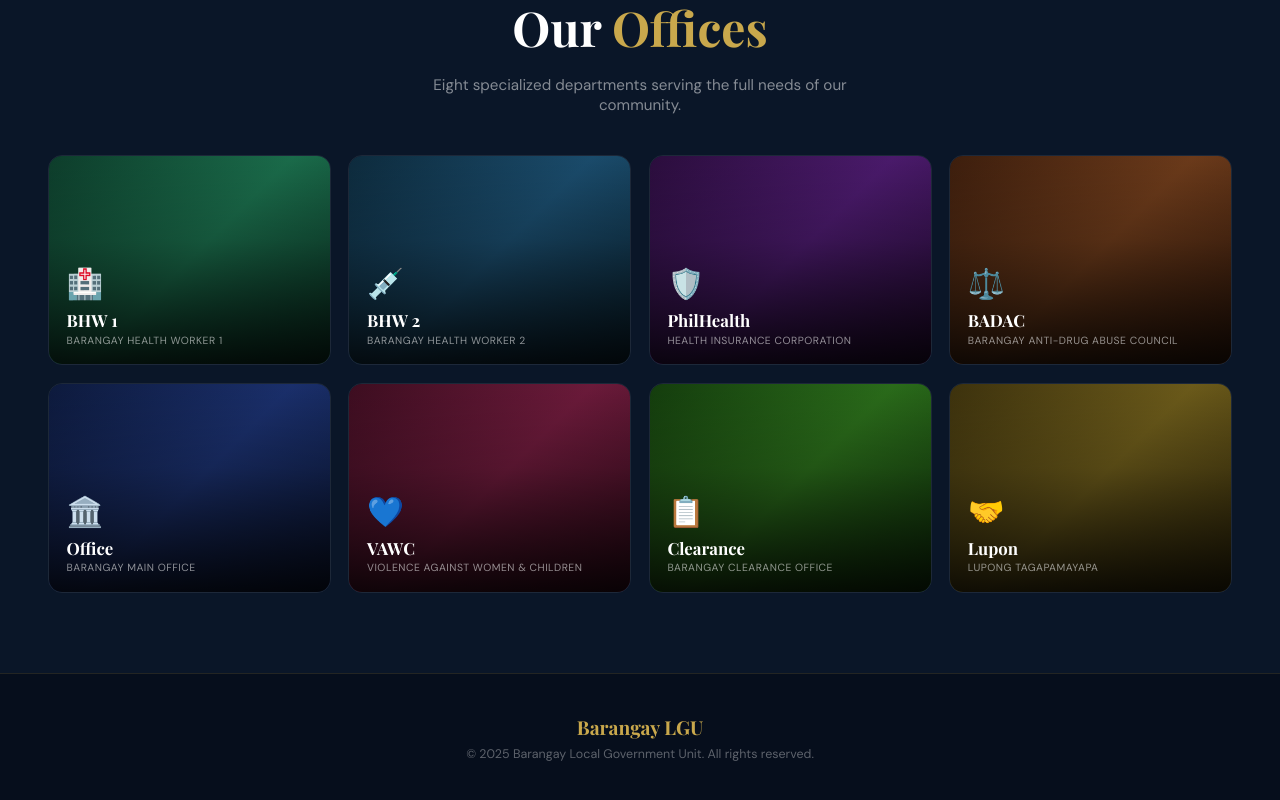
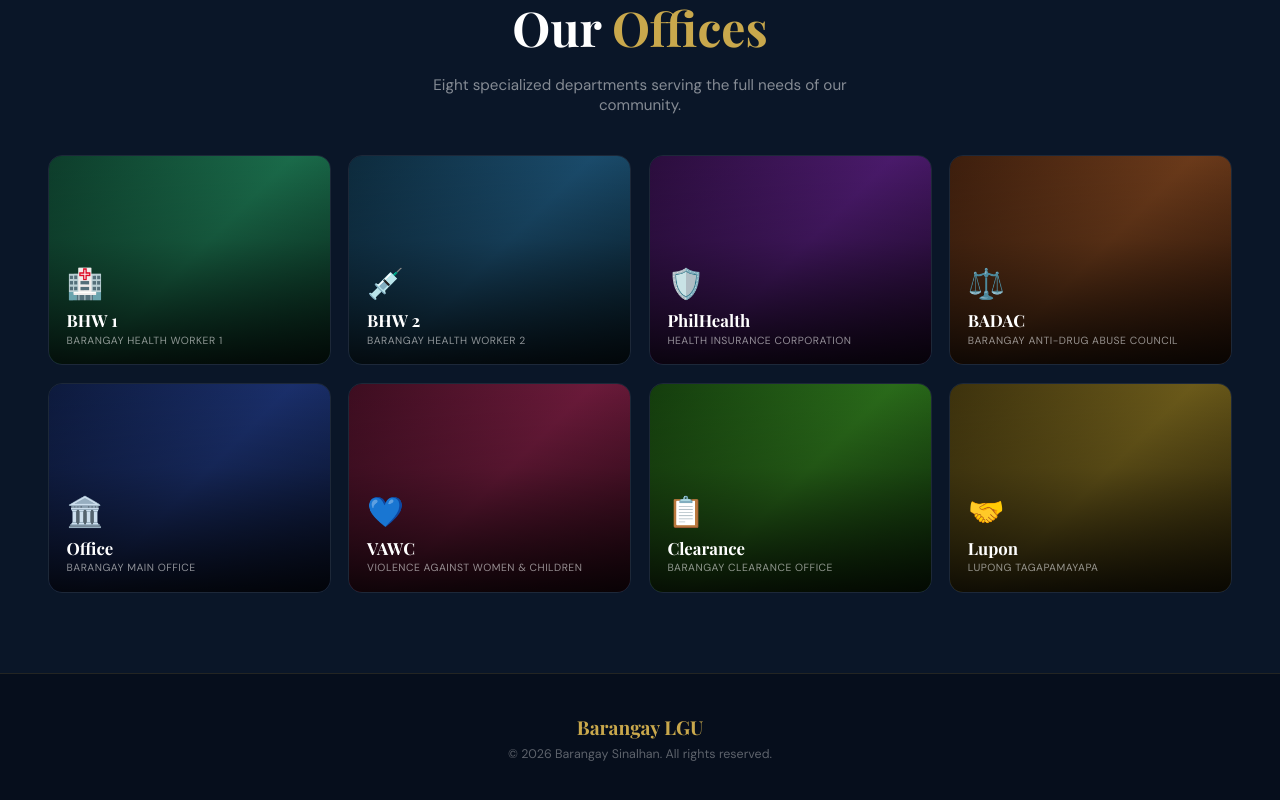
Before and after one commit to CJcode27/spes-website, a React (Create React App) app: page / in a window 1280 px wide. Shown: the part 1800-2600 px from the top of the page. Built offline with nearby package versions, Linux system fonts and the light colour scheme.

Commit message:
first commit

```diff
--- a/src/components/MainPage.js
+++ b/src/components/MainPage.js
@@ -178,7 +178,7 @@ export default function MainPage({ onOfficeClick, offices }) {
 
       <footer className="footer">
         <div className="footer-logo">Barangay LGU</div>
-        <p>© 2025 Barangay Local Government Unit. All rights reserved.</p>
+        <p>© 2026 Barangay Sinalhan. All rights reserved.</p>
       </footer>
     </>
   );
```
Also changed, not shown: package.json (+5 -5 lines).
